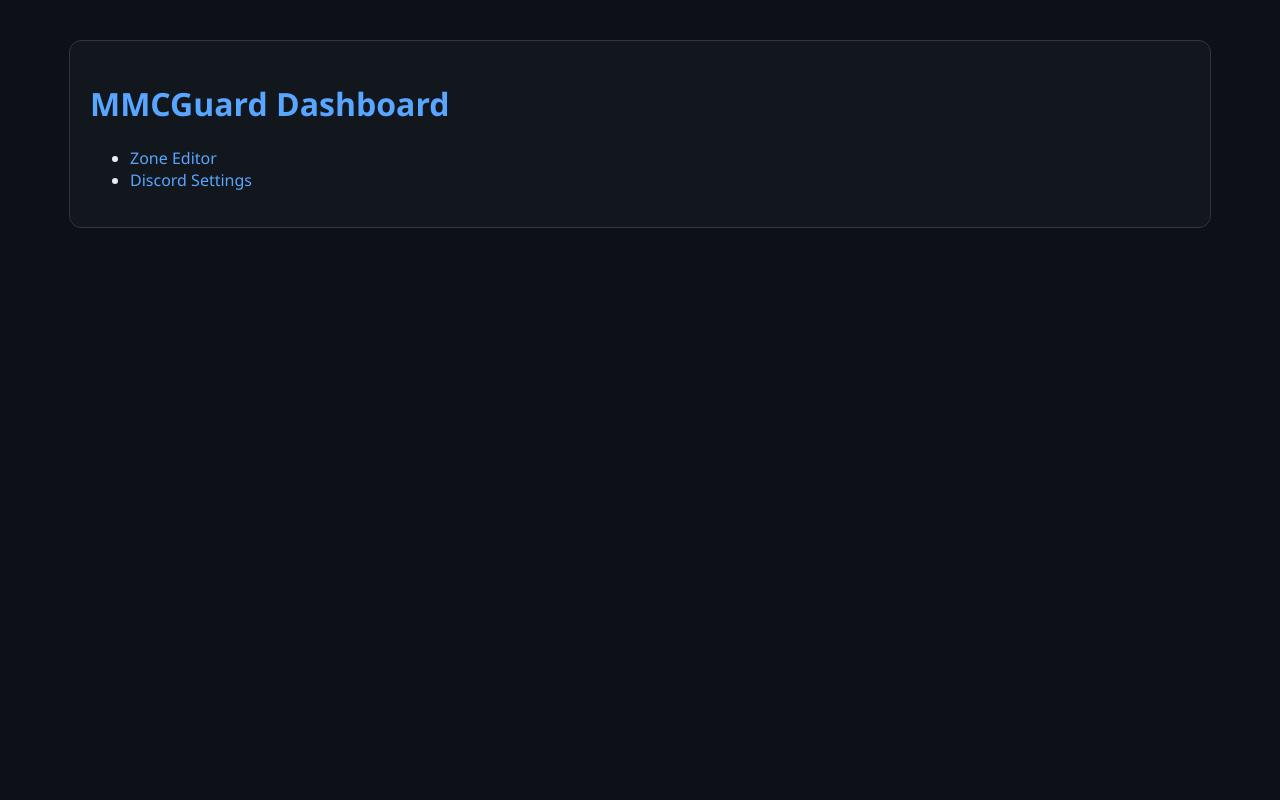
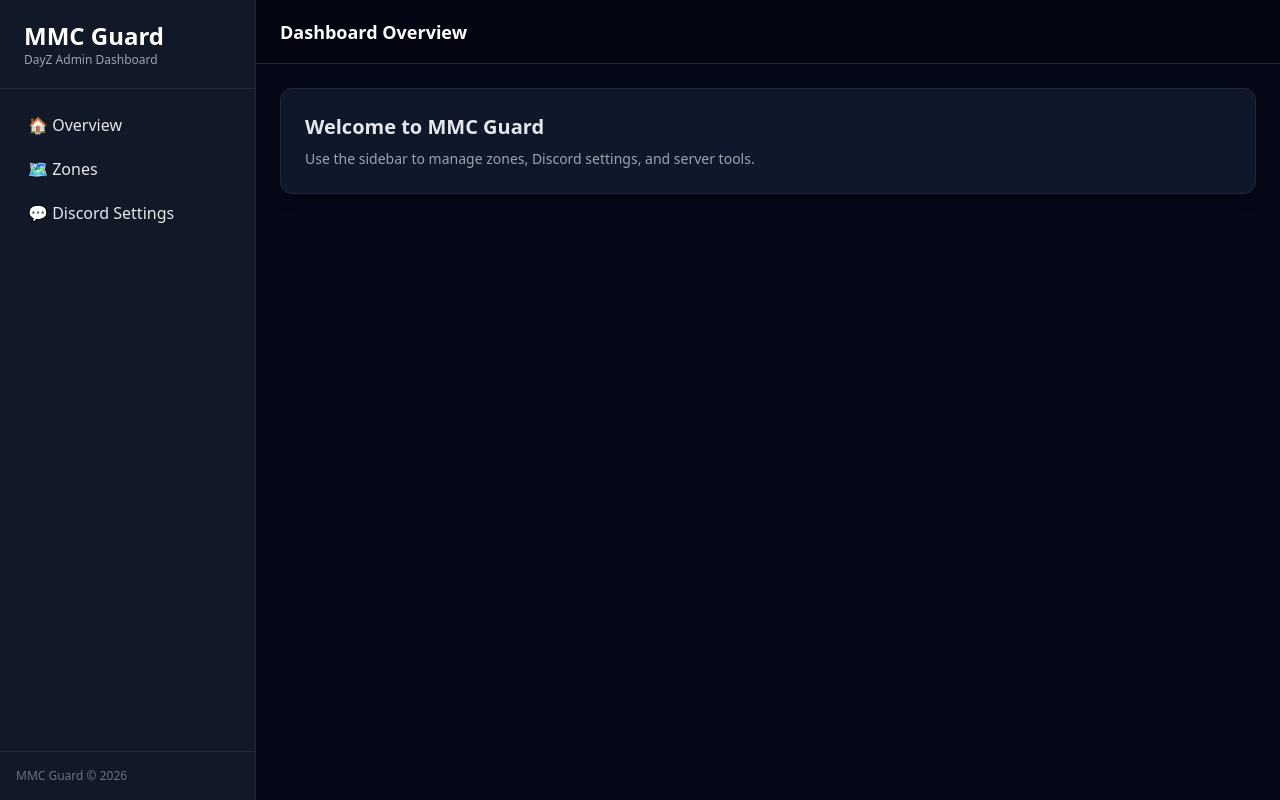
Before and after one commit to machineryoftorment-hue/mmcguardmain, a Flask app: page / in a window 1280 px wide. Run offline with Flask 3, Linux system fonts and the light colour scheme; some libraries are stand-ins or nearby versions.

Commit message:
Update index.html

```diff
--- a/templates/index.html
+++ b/templates/index.html
@@ -1,20 +1,13 @@
+{% extends "base.html" %}
 
-<!DOCTYPE html>
-<html>
-<head>
-    <title>MMCGuard Dashboard</title>
-    <link rel="stylesheet" href="{{ url_for('static', filename='style.css') }}">
-</head>
-<body>
+{% block title %}Dashboard Overview{% endblock %}
+{% block page_title %}Dashboard Overview{% endblock %}
 
-<div class="container">
-    <h1>MMCGuard Dashboard</h1>
-
-    <ul>
-        <li><a href="{{ url_for('zones_dashboard') }}">Zone Editor</a></li>
-        <li><a href="{{ url_for('discord_settings') }}">Discord Settings</a></li>
-    </ul>
+{% block content %}
+<div class="bg-mmc-card p-6 rounded-xl border border-gray-800 shadow-lg">
+    <h3 class="text-xl font-semibold mb-2">Welcome to MMC Guard</h3>
+    <p class="text-gray-400 text-sm">
+        Use the sidebar to manage zones, Discord settings, and server tools.
+    </p>
 </div>
-
-</body>
-</html>
+{% endblock %}
```
